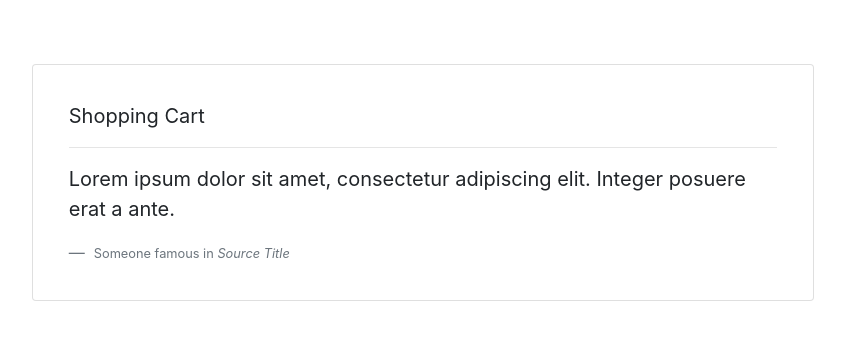
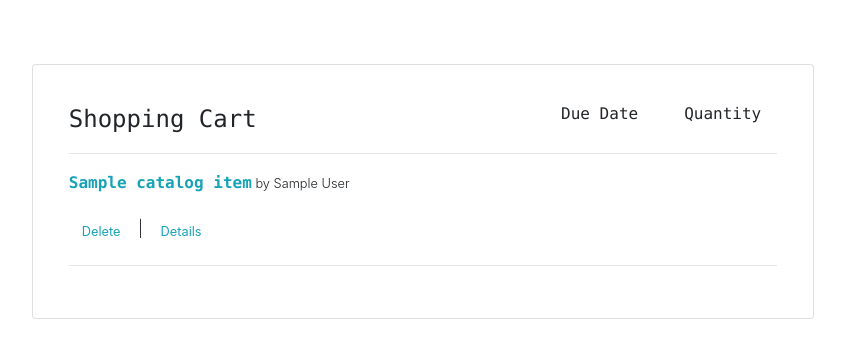
Before and after one commit to aa-software2112/SOEN343, a Flask app: template app/templates/view_cart.html in a window 1280 px wide. Shown: the part 56-414 px from the top of the page, without its empty margins (217-1062 px from the left). Run offline with Flask 2, Linux system fonts and the light colour scheme; the template is opened without the code that fills it: most values are stand-ins (such as "Sample title", 1, 10 or a date in 2020); some libraries are stand-ins or nearby versions.

Commit message:
#284 Temporary cart design

```diff
--- a/app/routes_to_pages/route_to_view_catalog.py
+++ b/app/routes_to_pages/route_to_view_catalog.py
@@ -155,5 +155,7 @@ def backToList():
 
 @app.route("/viewCart", methods=['GET', 'POST'])
 def viewCart():
+    user_cart = client_controller.get_all_cart_items(g.user["_id"])
+    all_records = list(catalog_controller.get_records_by_catalog(CatalogController.BOOK_TYPE).values())
 
-    return render_template("view_cart.html")
+    return render_template("view_cart.html", user_cart = user_cart, records = all_records)
--- a/app/templates/view_cart.html
+++ b/app/templates/view_cart.html
@@ -7,15 +7,31 @@ My Cart
 
 {% block content %}
 <div class="card p-3">
-    <blockquote class="blockquote mb-0 card-body">
-            <div> Shopping Cart </div>
-            <hr>
-      <p>Lorem ipsum dolor sit amet, consectetur adipiscing elit. Integer posuere erat a ante.</p>
-      <footer class="blockquote-footer">
-        <small class="text-muted">
-          Someone famous in <cite title="Source Title">Source Title</cite>
-        </small>
-      </footer>
-    </blockquote>
-  </div>
+    <div class="card-body">
+        <div class="row">
+            <div class="col-8" style="font-size: 24px"> <span class="text-monospace">Shopping Cart</span> </div>
+            <div class="col-2"> <span class="text-monospace">Due Date</span> </div>
+            <div class="col-2"> <span class="text-monospace">Quantity</span> </div>
+        </div>
+        <hr>
+
+        {% for record in records %}
+
+        <div class="row">
+            <div class="col-8">
+                <p><span class="text-monospace text-info font-weight-bold">{{ record._title }}</span><small class="font-weight-light">
+                        by {{ record._author }}</small></p>
+                <div>
+                    <button type="submit" class="btn btn-link text-info"> <span class="small">Delete</span>
+                    </button>
+                    <span class="font-weight-light"> | </span>
+                    <button type="button" class="btn btn-link text-info"> <span class="small">Details</span>
+                    </button>
+                </div>
+            </div>
+        </div>
+        <hr>
+        {% endfor %}
+    </div>
+</div>
 {% endblock %}
```
